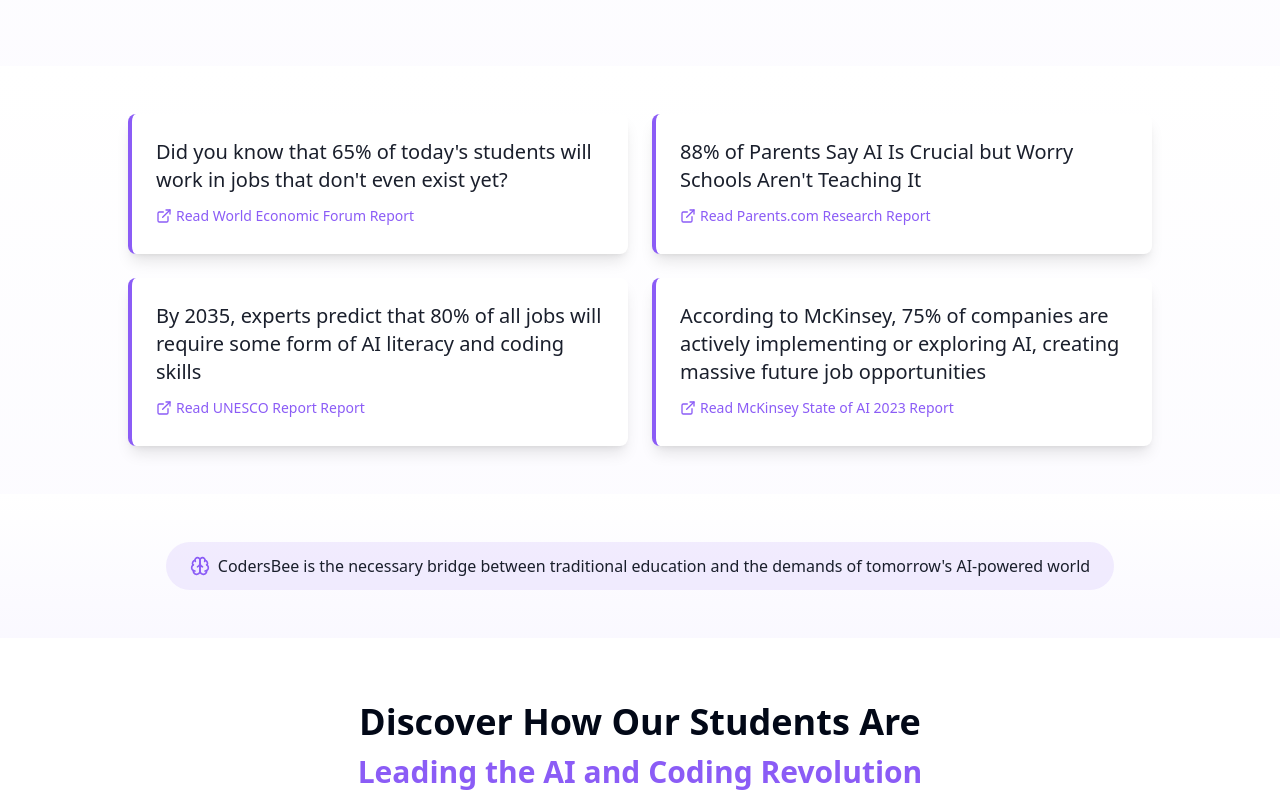
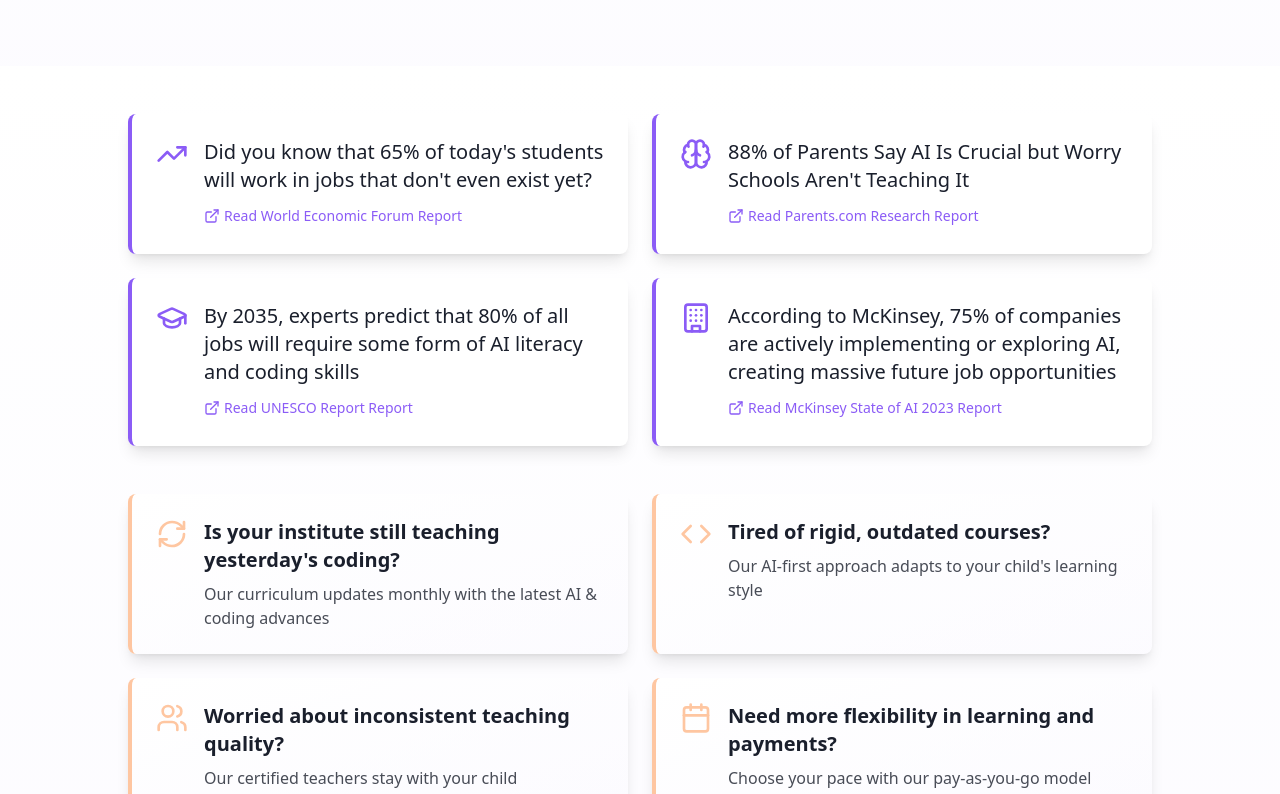
Before and after one commit to puneetbanga15/codersbee-creative-lab, a React (Vite) app: page / in a window 1280 px wide. Shown: the part 1100-1894 px from the top of the page. Built offline with nearby package versions, Linux system fonts and the light colour scheme.

Commit message:
Implement the plan
This commit implements the changes as per the provided plan.

```diff
--- a/src/components/ProblemAgitation.tsx
+++ b/src/components/ProblemAgitation.tsx
@@ -1,56 +1,141 @@
+
 import { motion } from "framer-motion";
-import { ExternalLink } from "lucide-react";
+import { ExternalLink, TrendingUp, Brain, GraduationCap, Building, RefreshCw, Code, Users, Calendar } from "lucide-react";
 
 export const ProblemAgitation = () => {
-  const questions = [
+  const contentPairs = [
     {
+      statistic: {
         text: "Did you know that 65% of today's students will work in jobs that don't even exist yet?",
         source: "World Economic Forum",
-      link: "https://www3.weforum.org/docs/WEF_Future_of_Jobs_2023.pdf"
+        link: "https://www3.weforum.org/docs/WEF_Future_of_Jobs_2023.pdf",
+        icon: <TrendingUp className="w-8 h-8" />,
+        accentColor: "border-codersbee-vivid"
+      },
+      painPoint: {
+        text: "Is your institute still teaching yesterday's coding?",
+        solution: "Our curriculum updates monthly with the latest AI & coding advances",
+        icon: <RefreshCw className="w-8 h-8" />,
+        accentColor: "border-codersbee-orange"
+      }
     },
     {
+      statistic: {
         text: "88% of Parents Say AI Is Crucial but Worry Schools Aren't Teaching It",
         source: "Parents.com Research",
-      link: "https://www.parents.com/ai-and-education-how-important-is-it-8722567"
+        link: "https://www.parents.com/ai-and-education-how-important-is-it-8722567",
+        icon: <Brain className="w-8 h-8" />,
+        accentColor: "border-codersbee-vivid"
+      },
+      painPoint: {
+        text: "Tired of rigid, outdated courses?",
+        solution: "Our AI-first approach adapts to your child's learning style",
+        icon: <Code className="w-8 h-8" />,
+        accentColor: "border-codersbee-orange"
+      }
     },
     {
+      statistic: {
         text: "By 2035, experts predict that 80% of all jobs will require some form of AI literacy and coding skills",
         source: "UNESCO Report",
-      link: "https://www.unesco.org/en/articles/artificial-intelligence-education-here-nine-things-know"
+        link: "https://www.unesco.org/en/articles/artificial-intelligence-education-here-nine-things-know",
+        icon: <GraduationCap className="w-8 h-8" />,
+        accentColor: "border-codersbee-vivid"
+      },
+      painPoint: {
+        text: "Worried about inconsistent teaching quality?",
+        solution: "Our certified teachers stay with your child throughout their journey",
+        icon: <Users className="w-8 h-8" />,
+        accentColor: "border-codersbee-orange"
+      }
     },
     {
+      statistic: {
         text: "According to McKinsey, 75% of companies are actively implementing or exploring AI, creating massive future job opportunities",
         source: "McKinsey State of AI 2023",
-      link: "https://www.mckinsey.com/capabilities/quantumblack/our-insights/the-state-of-ai-in-2023-generative-AIs-breakout-year"
+        link: "https://www.mckinsey.com/capabilities/quantumblack/our-insights/the-state-of-ai-in-2023-generative-AIs-breakout-year",
+        icon: <Building className="w-8 h-8" />,
+        accentColor: "border-codersbee-vivid"
+      },
+      painPoint: {
+        text: "Need more flexibility in learning and payments?",
+        solution: "Choose your pace with our pay-as-you-go model",
+        icon: <Calendar className="w-8 h-8" />,
+        accentColor: "border-codersbee-orange"
+      }
     }
   ];
 
   return (
-    <section className="py-12 bg-gradient-to-b from-white to-codersbee-purple/10">
+    <section className="py-12 bg-gradient-to-b from-white via-codersbee-purple/5 to-codersbee-purple/10">
       <div className="container mx-auto px-4">
-        <div className="grid grid-cols-1 md:grid-cols-2 gap-6 max-w-5xl mx-auto">
-          {questions.map((question, index) => (
+        <div className="max-w-5xl mx-auto space-y-12">
+          {/* Statistics Grid */}
+          <div className="grid grid-cols-1 md:grid-cols-2 gap-6">
+            {contentPairs.map((pair, index) => (
               <motion.div
-              key={index}
+                key={`stat-${index}`}
                 initial={{ opacity: 0, y: 20 }}
                 whileInView={{ opacity: 1, y: 0 }}
                 transition={{ duration: 0.5, delay: index * 0.2 }}
-              className="bg-white p-6 rounded-lg shadow-lg border-l-4 border-codersbee-vivid"
+                className={`
+                  bg-white p-6 rounded-lg shadow-lg border-l-4 ${pair.statistic.accentColor}
+                  transform transition-all duration-300 hover:-translate-y-1 hover:shadow-xl
+                `}
               >
+                <div className="flex items-start space-x-4">
+                  <div className="text-codersbee-vivid">
+                    {pair.statistic.icon}
+                  </div>
+                  <div className="flex-1">
                     <p className="text-lg md:text-xl text-codersbee-dark font-medium mb-3">
-                {question.text}
+                      {pair.statistic.text}
                     </p>
                     <a
-                href={question.link}
+                      href={pair.statistic.link}
                       target="_blank"
                       rel="noopener noreferrer"
                       className="inline-flex items-center text-sm text-codersbee-vivid hover:text-codersbee-vivid/80 transition-colors"
                     >
                       <ExternalLink className="w-4 h-4 mr-1" />
-                Read {question.source} Report
+                      Read {pair.statistic.source} Report
                     </a>
+                  </div>
+                </div>
               </motion.div>
             ))}
+          </div>
+
+          {/* Pain Points Grid */}
+          <div className="grid grid-cols-1 md:grid-cols-2 gap-6 mt-8">
+            {contentPairs.map((pair, index) => (
+              <motion.div
+                key={`pain-${index}`}
+                initial={{ opacity: 0, y: 20 }}
+                whileInView={{ opacity: 1, y: 0 }}
+                transition={{ duration: 0.5, delay: (index + 4) * 0.2 }}
+                className={`
+                  bg-gradient-to-br from-white to-codersbee-purple/5 p-6 rounded-lg shadow-lg
+                  border-l-4 ${pair.painPoint.accentColor}
+                  transform transition-all duration-300 hover:-translate-y-1 hover:shadow-xl
+                `}
+              >
+                <div className="flex items-start space-x-4">
+                  <div className="text-codersbee-orange">
+                    {pair.painPoint.icon}
+                  </div>
+                  <div>
+                    <h3 className="text-xl font-semibold text-codersbee-dark mb-2">
+                      {pair.painPoint.text}
+                    </h3>
+                    <p className="text-codersbee-dark/80">
+                      {pair.painPoint.solution}
+                    </p>
+                  </div>
+                </div>
+              </motion.div>
+            ))}
+          </div>
         </div>
       </div>
     </section>
```
Lines whose indentation alone changed are shown as unchanged.
